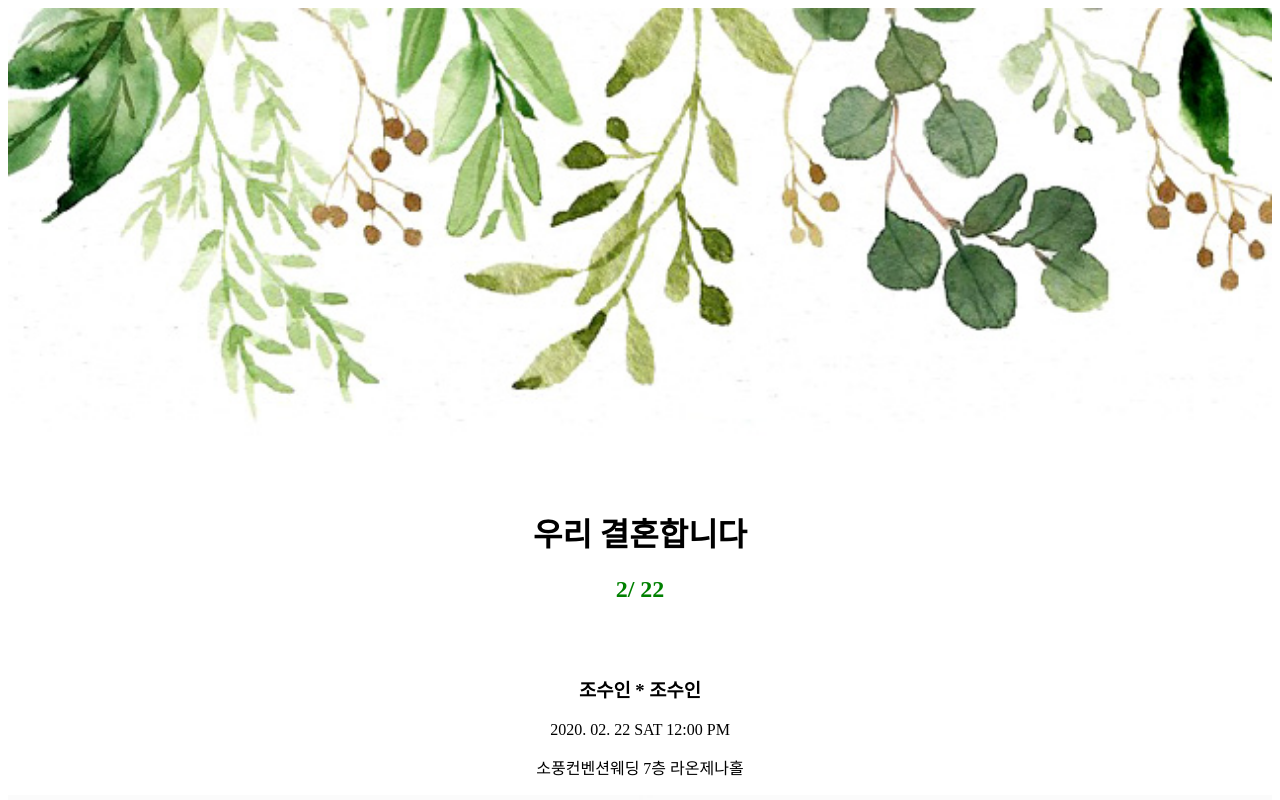
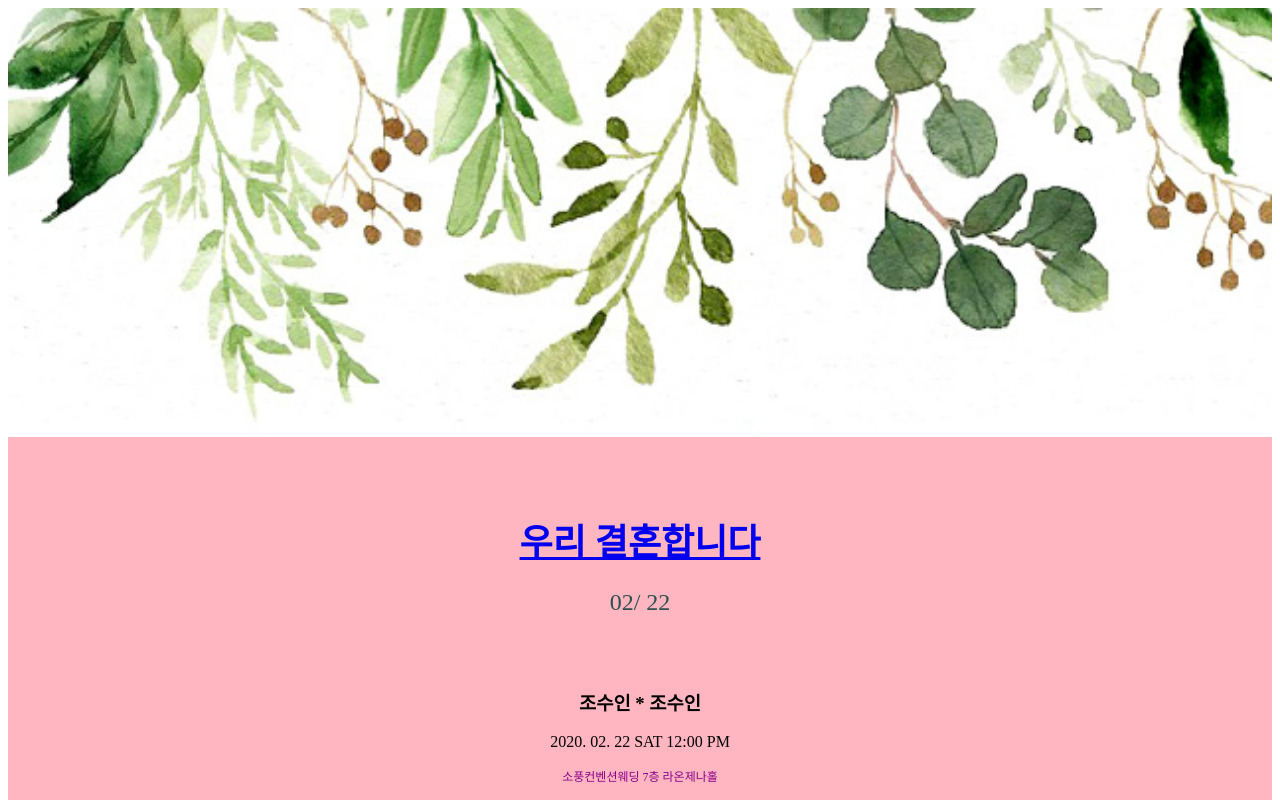
Before and after one commit to artgeek-soo/mcard, a plain HTML site: page index.html in a window 1280 px wide. Shown: the top 800 px of the page. Drawn offline with Linux system fonts and the light colour scheme.

Commit message:
Add files via upload

```diff
--- a/index.html
+++ b/index.html
@@ -1,12 +1,22 @@
-<img style= "width:100%;" src= "image/main_top_bg.jpg">
-<h1 style="text-align:center; margin-top: 72px;">우리 결혼합니다 </h1>
-<h2 style= "color:green; text-align:center;">2/ 22</h2>
+<!doctype html>
 
-<h3 style="text-align:center;margin-top: 72px;">조수인 * 조수인</h3>
-<p style="text-align:center;">2020. 02. 22 SAT 12:00 PM </p>
-<p style="text-align:center;">소풍컨벤션웨딩 7층 라온제나홀</p>
+<html>
+
+<head>
+</head>
+
+<body>
+<div style="height: 100vh; background-color:lightpink;">
+    <img style= "width:100%;" src= "image/main_top_bg.jpg">
+    <h1 style="text-align:center; margin-top: 72px; font-family:applemyungjo; font-size: 36px; font-weight:900; color:cadetblue"><a href= "https://www.naver.com/">우리 결혼합니다</a></h1>
+    <h2 style= "color:green; text-align:center; font-family:applemyungjo; font-weight: 300; color:darkslategray;" >02/ 22</h2>
+
+    <h3 style="text-align:center;margin-top: 72px;font-family:applemyungjo;">조수인 * 조수인</h3>
+    <p style="text-align:center;font-family:applemyungjo;">2020. 02. 22 SAT 12:00 PM </p>
+    <p style="text-align:center;font-family:applemyungjo; color:darkmagenta; font-size:12px;">소풍컨벤션웨딩 7층 라온제나홀</p>
+</div>
+
 <img style="width:100%;" src="image/title_img_1.jpg">
-
 <p style="text-align:center; margin-top: 72px;">
 평생을 같이하고 싶은 사람을 만났습니다.<br>
 서로 아끼며 이해하고, 사랑하며 살겠습니다.<br>
@@ -63,3 +73,6 @@
 </div>
 
 <img src= "image/logo_bhandscard.png" style="width100%">
+
+</body>
+</html>
```
